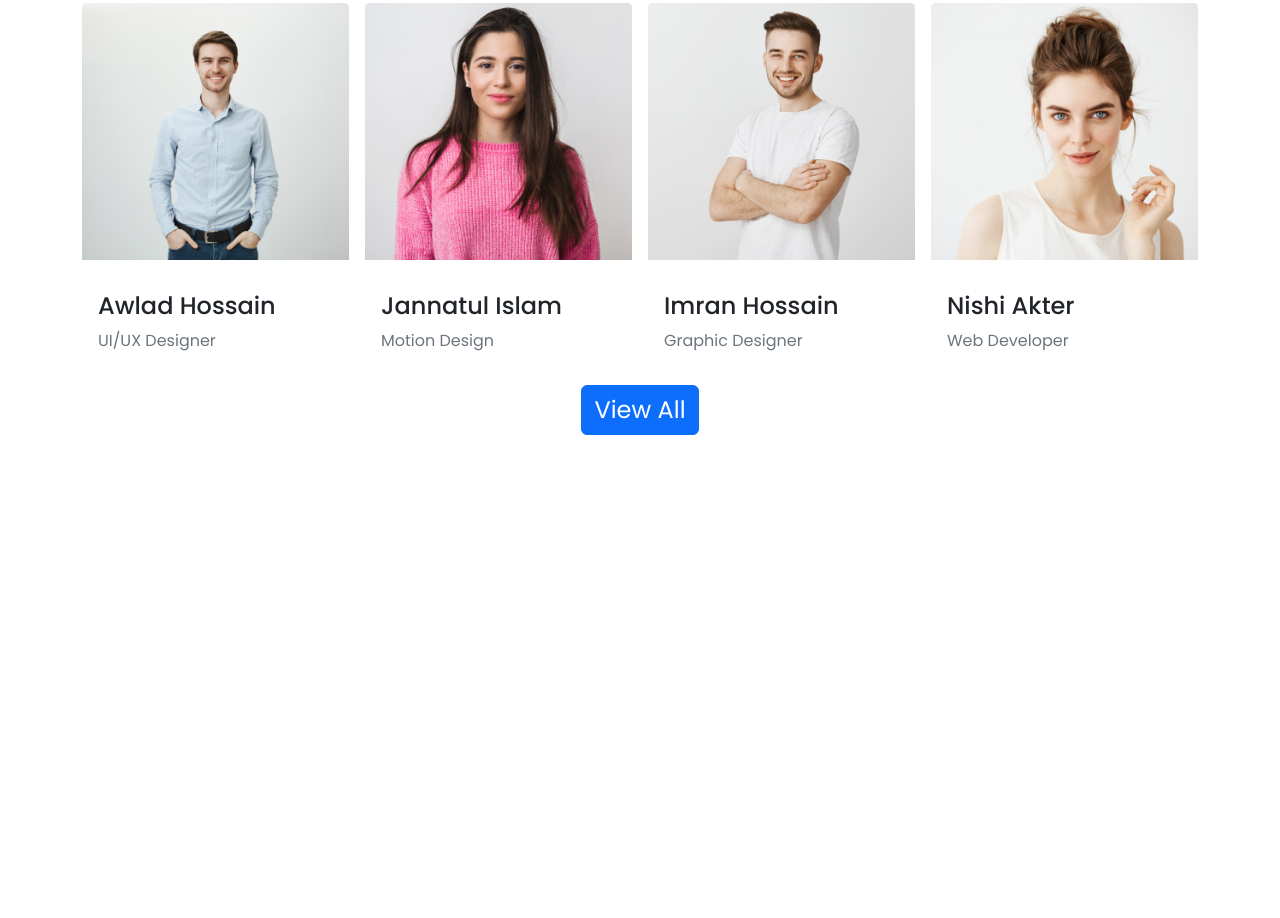
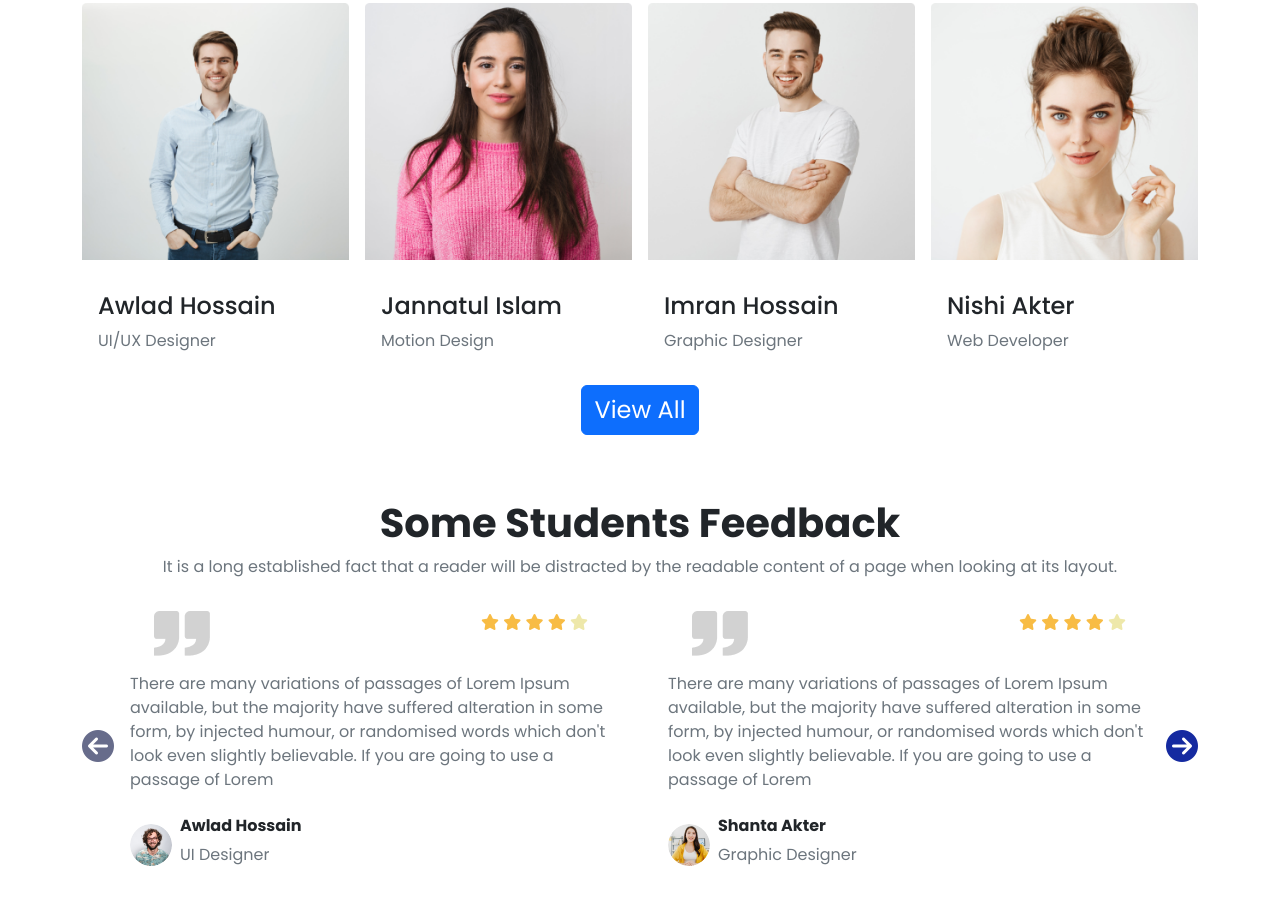
Before and after one commit to raratul/ph_assignment3, a plain HTML site: page index.html in a window 1280 px wide. Shown: the part 2898-3816 px from the top of the page. Before the commit the page ends 3381 px from the top, so only its background shows below. Drawn offline with nearby package versions, Linux system fonts and the light colour scheme.

Commit message:
Feedback added

```diff
--- a/index.html
+++ b/index.html
@@ -10,6 +10,7 @@
     <link rel="preconnect" href="https://fonts.gstatic.com" crossorigin />
     <link href="https://fonts.googleapis.com/css2?family=Poppins:wght@300;400;500;600;700;800&display=swap"
         rel="stylesheet" />
+    <script src="https://kit.fontawesome.com/ec27a64970.js" crossorigin="anonymous"></script>
     <link href="https://cdn.jsdelivr.net/npm/bootstrap@5.2.0/dist/css/bootstrap.min.css" rel="stylesheet"
         integrity="sha384-gH2yIJqKdNHPEq0n4Mqa/HGKIhSkIHeL5AyhkYV8i59U5AR6csBvApHHNl/vI1Bx" crossorigin="anonymous" />
     <link rel="stylesheet" href="style.css">
@@ -17,6 +18,7 @@
 
 <body>
     <header>
+        <!-- Navbar. -->
         <nav class="navbar navbar-expand-lg bg-white">
             <div class="container py-4">
                 <a class="navbar-brand fs-2 text-secondary fw-bold" href="#">Pro Edu</a>
@@ -53,6 +55,7 @@
                 </div>
             </div>
         </nav>
+        <!-- Slider -->
         <section>
             <div class="container">
                 <div id="carouselExampleControls" class="carousel slide" data-bs-ride="carousel">
@@ -119,6 +122,7 @@
     </header>
 
     <main>
+        <!-- Courses. -->
         <section>
             <div class="container">
                 <div class="text-center p-auto m-5" id="courses">
@@ -229,6 +233,7 @@
                 </div>
             </div>
         </section>
+        <!-- Explore. -->
         <section class="my-5">
             <div class="container">
                 <div class="row">
@@ -283,6 +288,7 @@
                 </div>
             </div>
         </section>
+        <!-- Registration. -->
         <section>
             <div class="container bg-primary">
                 <div class="row row-bg py-4 rounded px-5">
@@ -330,6 +336,7 @@
                 </div>
             </div>
         </section>
+        <!-- Successfull Students -->
         <section class="my-5">
             <div class="container">
                 <div class="row">
@@ -387,7 +394,89 @@
                 </div>
             </div>
         </section>
-
+        <!-- Students Feedback -->
+        <section class="my-3 py-3">
+            <div class="container">
+                <div class="row">
+                    <div class="col-12 text-center">
+                        <h1 class="fw-bold">
+                            Some Students Feedback
+                        </h1>
+                        <p class="text-secondary">
+                            It is a long established fact that a reader will be distracted by the readable
+                            content of a page when looking at its layout.
+                        </p>
+                    </div>
+                </div>
+                <div class="d-flex justify-content-center align-items-center">
+                    <div>
+                        <i style="color: #676c8b;" class="d-lg-block d-none fa-solid fa-circle-arrow-left fa-2xl"></i>
+                    </div>
+                    <div class="row g-4">
+                        <div class="col-lg-6">
+                            <div class="p-3">
+                                <div class="d-flex justify-content-between px-4">
+                                    <img src="images/comma.png" alt="">
+                                    <div class="ratings" style="color: #F8BC44;">
+                                        <i class="fa-solid fa-star"></i>
+                                        <i class="fa-solid fa-star"></i>
+                                        <i class="fa-solid fa-star"></i>
+                                        <i class="fa-solid fa-star"></i>
+                                        <i style="color: palegoldenrod;" class="fa-solid fa-star"></i>
+                                    </div>
+                                </div>
+                                <p class="text-secondary fs-9 mt-3">
+                                    There are many variations of passages of Lorem Ipsum available, but
+                                    the majority have suffered alteration in some form, by injected
+                                    humour, or randomised words which don't look even slightly
+                                    believable. If you are going to use a passage of Lorem
+                                </p>
+                                <div class="d-flex justify-content-start gap-2 align-items-center">
+                                    <img class="as-width rounded-circle" src="images/student/student-5.png" alt="" />
+                                    <div class="mt-2">
+                                        <h2 class="fw-bold fs-6">Awlad Hossain</h2>
+                                        <p class="text-secondary fs-7">UI Designer</p>
+                                    </div>
+                                </div>
+                            </div>
+                        </div>
+                        <div class="col-lg-6">
+                            <div class="p-3">
+                                <div class="d-flex justify-content-between px-4">
+                                    <img src="images/comma.png" alt="">
+                                    <div class="ratings" style="color: #F8BC44;">
+                                        <i class="fa-solid fa-star"></i>
+                                        <i class="fa-solid fa-star"></i>
+                                        <i class="fa-solid fa-star"></i>
+                                        <i class="fa-solid fa-star"></i>
+                                        <i style="color: palegoldenrod;" class="fa-solid fa-star"></i>
+                                    </div>
+                                </div>
+                                <p class="text-secondary fs-9 mt-3">
+                                    There are many variations of passages of Lorem Ipsum available, but
+                                    the majority have suffered alteration in some form, by injected
+                                    humour, or randomised words which don't look even slightly
+                                    believable. If you are going to use a passage of Lorem
+                                </p>
+                                <div class="d-flex justify-content-start gap-2 align-items-center">
+                                    <img class="rounded-circle" src="images/student/student-6.png" alt="" />
+                                    <div class="mt-2">
+                                        <h2 class="fw-bold fs-6">Shanta Akter</h2>
+                                        <p class="text-secondary fs-7">Graphic Designer</p>
+                                    </div>
+                                </div>
+                            </div>
+                        </div>
+                    </div>
+                    <div>
+                        <i style="color: #152aa0;" class="d-lg-block d-none fa-solid fa-circle-arrow-right fa-2xl"></i>
+                    </div>
+                </div>
+                <div class="d-flex justify-content-center">
+                    <a class="d-lg-none fs-4 btn btn-primary" href="#">View All</a>
+                </div>
+            </div>
+        </section>
 
     </main>
 
```
